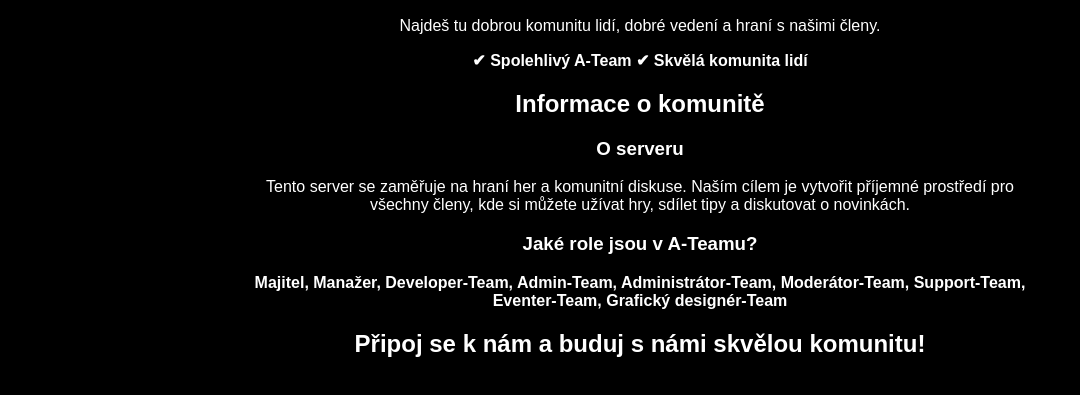
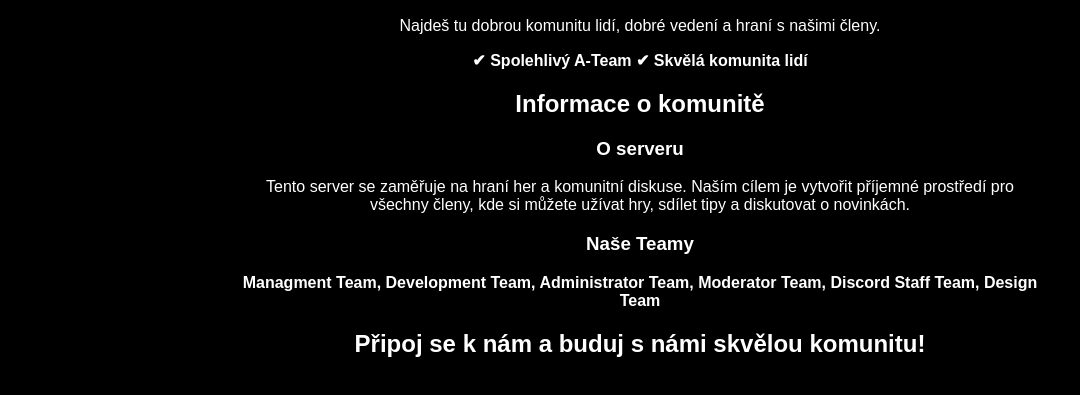
Before and after one commit to Gaminghive-official/gaminghive-official.github.io, a plain HTML site: page zacatek.html in a window 1280 px wide. Shown: the part 201-596 px from the top of the page, without its empty margins (0-1080 px from the left). Drawn offline with Linux system fonts and the light colour scheme.

Commit message:
Update zacatek.html

```diff
--- a/zacatek.html
+++ b/zacatek.html
@@ -94,8 +94,8 @@
         <h2>Informace o komunitě</h2>
         <h3>O serveru</h3>
         <p>Tento server se zaměřuje na hraní her a komunitní diskuse. Naším cílem je vytvořit příjemné prostředí pro všechny členy, kde si můžete užívat hry, sdílet tipy a diskutovat o novinkách.</p>
-        <h3>Jaké role jsou v A-Teamu?</h3>
-        <p><strong>Majitel, Manažer, Developer-Team, Admin-Team, Administrátor-Team, Moderátor-Team, Support-Team, Eventer-Team, Grafický designér-Team</strong></p>
+        <h3>Naše Teamy</h3>
+        <p><strong>Managment Team, Development Team, Administrator Team, Moderator Team, Discord Staff Team, Design Team</strong></p>
         <h2>Připoj se k nám a buduj s námi skvělou komunitu!</h2>
     </div>
 </body>
```
